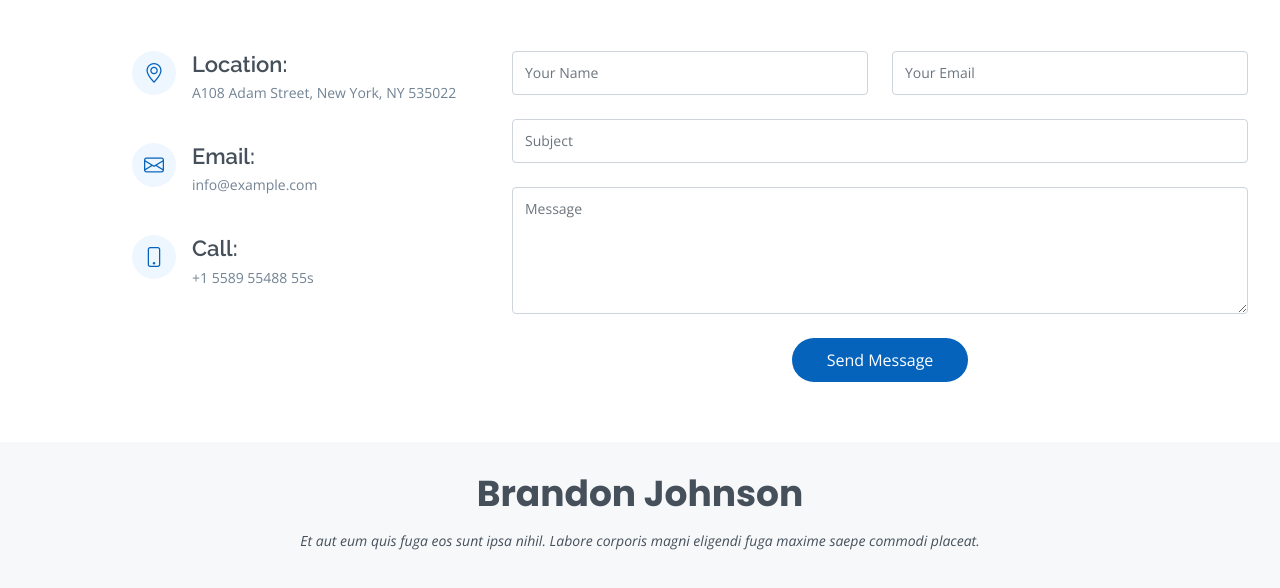
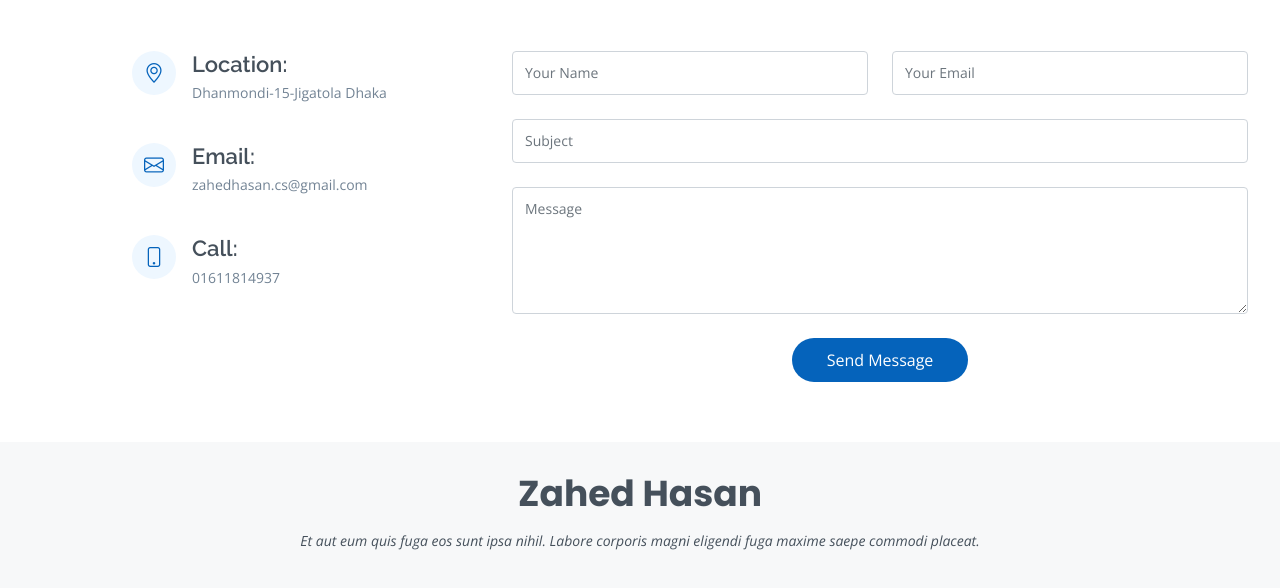
Before and after one commit to Zahed75/MyPortfolio, a plain HTML site: page index.html in a window 1280 px wide. Shown: the part 6260-6848 px from the top of the page. Drawn offline with nearby package versions, Linux system fonts and the light colour scheme.

Commit message:
portfolio section updated

```diff
--- a/index.html
+++ b/index.html
@@ -653,19 +653,19 @@
               <div class="address">
                 <i class="bi bi-geo-alt"></i>
                 <h4>Location:</h4>
-                <p>A108 Adam Street, New York, NY 535022</p>
+                <p>Dhanmondi-15-Jigatola Dhaka</p>
               </div>
 
               <div class="email">
                 <i class="bi bi-envelope"></i>
                 <h4>Email:</h4>
-                <p>info@example.com</p>
+                <p>zahedhasan.cs@gmail.com</p>
               </div>
 
               <div class="phone">
                 <i class="bi bi-phone"></i>
                 <h4>Call:</h4>
-                <p>+1 5589 55488 55s</p>
+                <p>01611814937</p>
               </div>
 
             </div>
@@ -709,7 +709,7 @@
   <!-- ======= Footer ======= -->
   <footer id="footer">
     <div class="container">
-      <h3>Brandon Johnson</h3>
+      <h3>Zahed Hasan</h3>
       <p>Et aut eum quis fuga eos sunt ipsa nihil. Labore corporis magni eligendi fuga maxime saepe commodi placeat.</p>
       <div class="social-links">
         <a href="#" class="twitter"><i class="bx bxl-twitter"></i></a>
@@ -722,10 +722,7 @@
         &copy; Copyright <strong><span></span></strong>. All Rights Reserved
       </div>
       <div class="credits">
-        <!-- All the links in the footer should remain intact. -->
-        <!-- You can delete the links only if you purchased the pro version. -->
-        <!-- Licensing information: [license-url] -->
-        <!-- Purchase the pro version with working PHP/AJAX contact form: https://bootstrapmade.com/free-html-bootstrap-template-my-resume/ -->
+
         Designed &n Developed by <a href="">Zahed Hasan</a>
       </div>
     </div>
```
